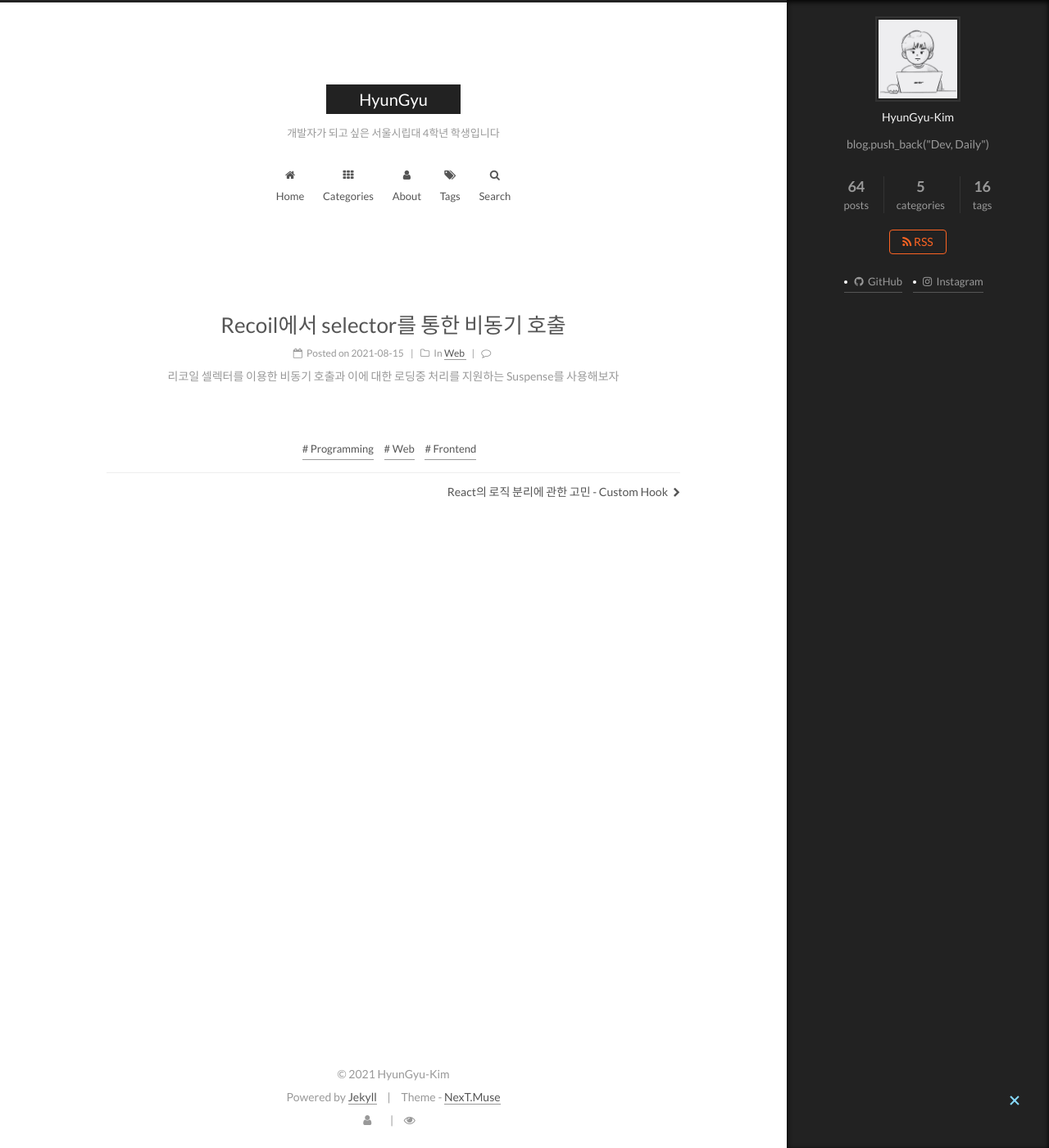
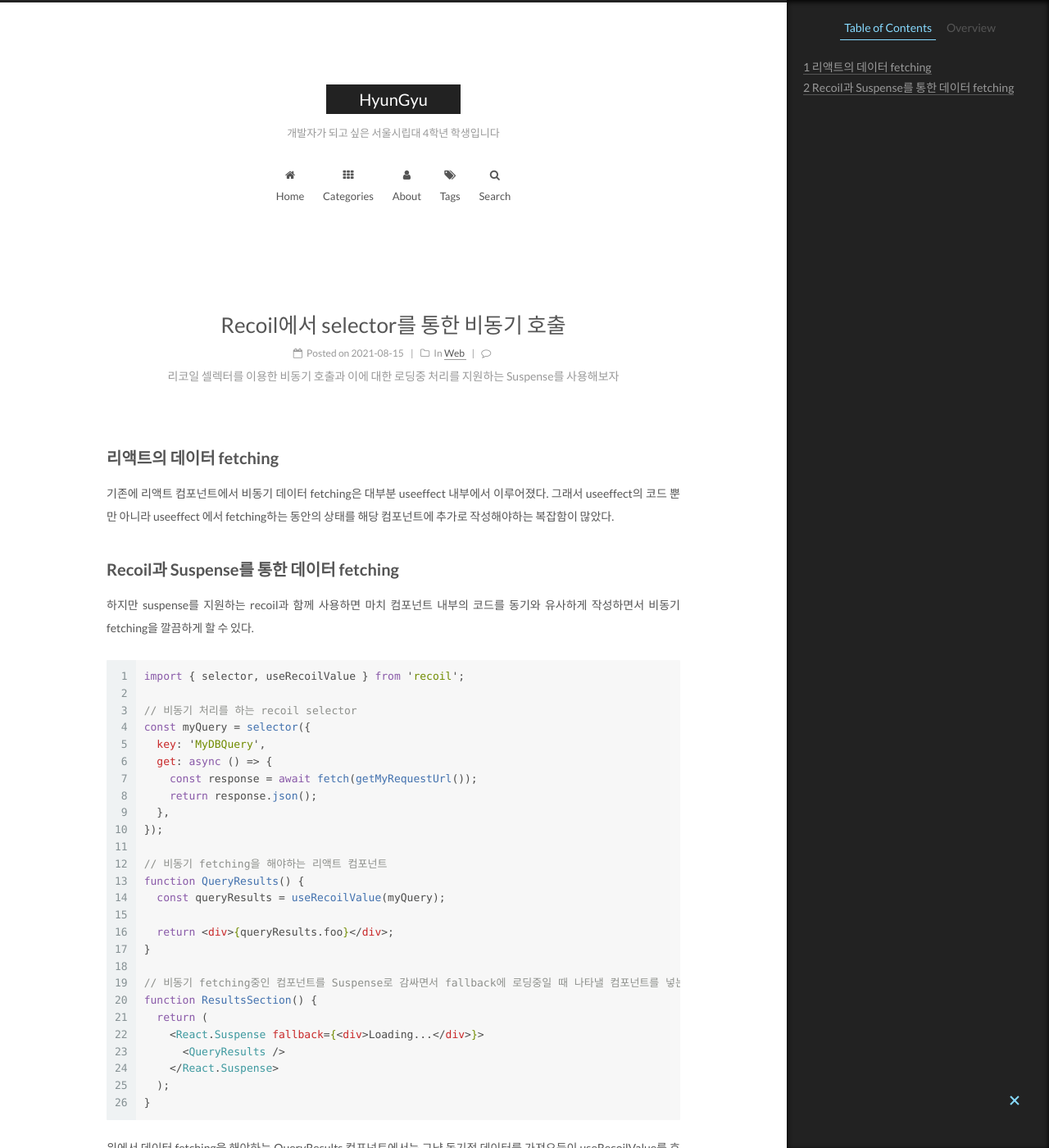
Before and after one commit to gusrb3164/gusrb3164.github.io, a Jekyll site: the page built from _posts/2021-08-15-recoil-selector.md, in a window 1280 px wide and 1400 px high. Shown: the whole window at 82% size. Built offline with Jekyll 4.4.1, drawn with Linux system fonts in a browser that asks for light colours; comment, search, counter and statistics services are not loaded; some of the changed text lies outside the part shown.

Commit message:
2021-08-16-post

````diff
--- a/_posts/2021-08-15-recoil-selector.md
+++ b/_posts/2021-08-15-recoil-selector.md
@@ -5,3 +5,78 @@ description: 리코일 셀렉터를 이용한 비동기 호출과 이에 대한
 categories: Web
 tags: [Programming, Web, Frontend]
 ---
+
+## 리액트의 데이터 fetching
+
+기존에 리액트 컴포넌트에서 비동기 데이터 fetching은 대부분 useeffect 내부에서 이루어졌다.
+그래서 useeffect의 코드 뿐만 아니라 useeffect 에서 fetching하는 동안의 상태를 해당 컴포넌트에 추가로 작성해야하는 복잡함이 많았다.
+
+## Recoil과 Suspense를 통한 데이터 fetching
+
+하지만 suspense를 지원하는 recoil과 함께 사용하면 마치 컴포넌트 내부의 코드를 동기와 유사하게 작성하면서 비동기 fetching을 깔끔하게 할 수 있다.
+
+```jsx
+import { selector, useRecoilValue } from 'recoil';
+
+// 비동기 처리를 하는 recoil selector
+const myQuery = selector({
+  key: 'MyDBQuery',
+  get: async () => {
+    const response = await fetch(getMyRequestUrl());
+    return response.json();
+  },
+});
+
+// 비동기 fetching을 해야하는 리액트 컴포넌트
+function QueryResults() {
+  const queryResults = useRecoilValue(myQuery);
+
+  return <div>{queryResults.foo}</div>;
+}
+
+// 비동기 fetching중인 컴포넌트를 Suspense로 감싸면서 fallback에 로딩중일 때 나타낼 컴포넌트를 넣는다.
+function ResultsSection() {
+  return (
+    <React.Suspense fallback={<div>Loading...</div>}>
+      <QueryResults />
+    </React.Suspense>
+  );
+}
+```
+
+위에서 데이터 fetching을 해야하는 QueryResults 컴포넌트에서는 그냥 동기적 데이터를 가져오듯이 useRecoilValue를 호출함으로써 매우 간결하게 비동기 처리를 수행하고 있다.
+
+여기서 만약 selector에 데이터 fetching에 필요한 query 인자들을 주고 싶다면 selectorFamily를 이용한 커링 방식을 사용하면 된다.
+
+```jsx
+import { selectorFamily, useRecoilValue } from 'recoil';
+
+// selectorFamily가 인자로 query를 받아서 데이터를 가져온다
+const myQuery = selectorFamily({
+  key: 'MyDBQuery',
+  get: query => async () => {
+    const response = await fetch(getMyRequestUrl(query));
+    return response.json();
+  },
+});
+
+// 비동기 fetching을 해야하는 리액트 컴포넌트 myQuery는 selectorFamily이므로 인자를 전달할 수 있다.
+function QueryResults(query) {
+  const queryResults = useRecoilValue(myQuery(query));
+
+  return <div>{queryResults.foo}</div>;
+}
+
+// 비동기 fetching중인 컴포넌트를 Suspense로 감싸면서 fallback에 로딩중일 때 나타낼 컴포넌트를 넣는다.
+function ResultsSection() {
+  return (
+    <React.Suspense fallback={<div>Loading...</div>}>
+      <QueryResults />
+    </React.Suspense>
+  );
+}
+```
+
+---
+
+> 참고문서 : <https://recoiljs.org/ko/docs/api-reference/core/selector/>
````
